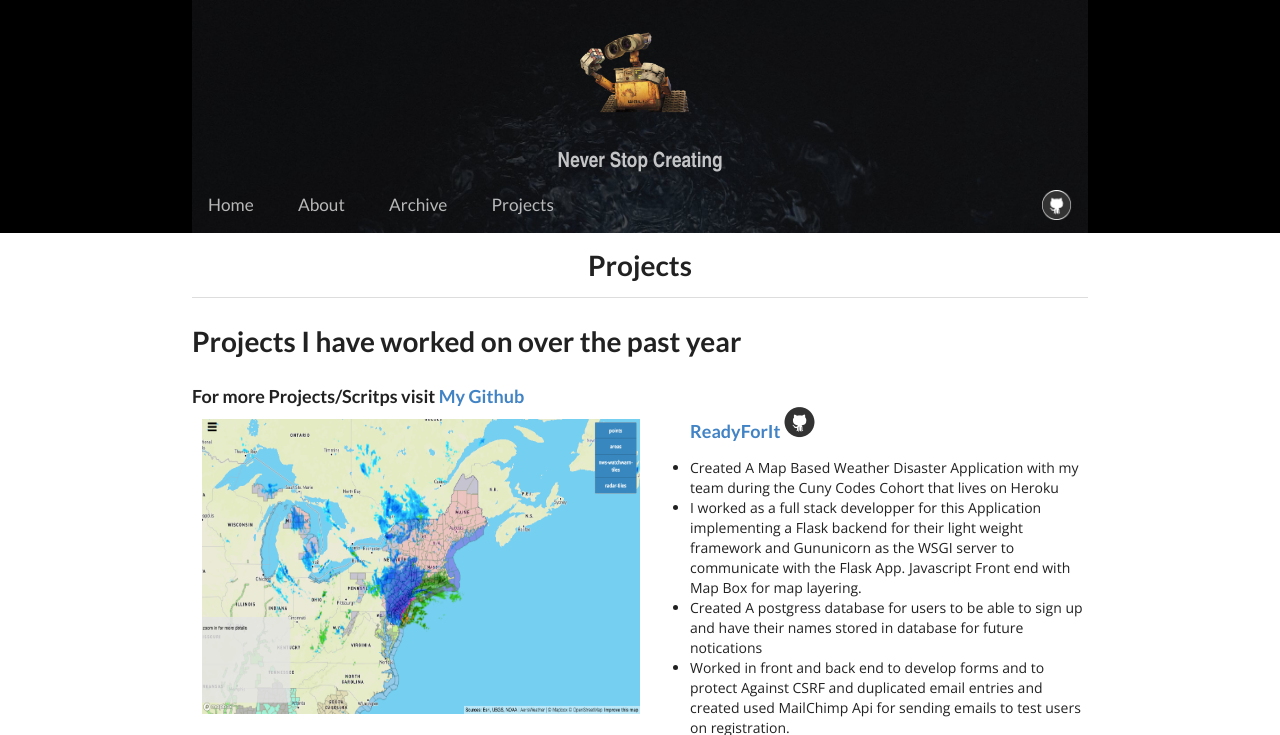
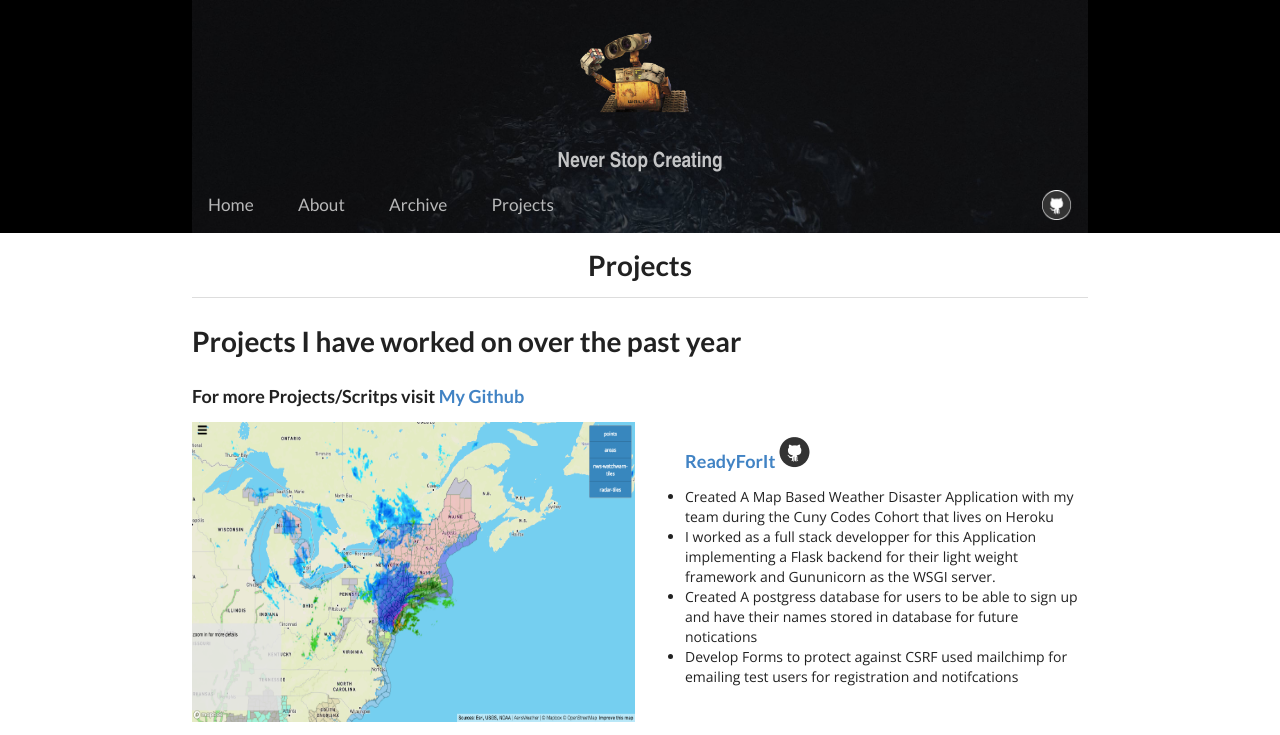
Before and after one commit to MarcusLkc/marcuslkc.github.io, a Jekyll site: the page built from projects.html, in a window 1280 px wide, cut to the strip 0-735 px from the top of the page. Built offline with Jekyll 4.4.1, drawn with Linux system fonts in a browser that asks for light colours.

Commit message:
Updated changes for larger sreens

```diff
--- a/assets/css/main.css
+++ b/assets/css/main.css
@@ -158,23 +158,25 @@
 
 .container > div {
     display: flex;
-    justify-content: center;
-    align-items: center;
+    justify-content: left;
+    align-items: left;
+    padding-bottom: 10px;
 }
 
 .container {
     display: grid;
     grid-template-columns: 1fr 1fr;
     grid-template-rows: repeat(6, 300px);
-    grid-gap: 20px;
+    grid-row-gap: 20px;
+    grid-column-gap: 10px;
+    min-width: 0;
+    min-height: 0;
+    overflow-wrap: normal;
 }
 
 .container > div > a > img {
     width: 500px;
     height: 300px;
-    margin: 10px;
-    border: 5px;
-    padding-bottom: 5px;
 
 }
 .imageclass {
--- a/assets/css/mobile.css
+++ b/assets/css/mobile.css
@@ -4,7 +4,7 @@
     }
 }
 
-@media all and (max-width: 600px) {
+@media all and (max-width: 700px) {
     .right.menu {
         display: none !important;
     }
--- a/projects.html
+++ b/projects.html
@@ -20,13 +20,10 @@
             <li> Created A Map Based Weather Disaster Application with my team during the Cuny Codes Cohort that lives on
                 Heroku
             </li>
-            <li>I worked as a full stack developper for this Application implementing a Flask  backend for their light weight framework and Gununicorn as the WSGI server
-                to communicate with the Flask App. Javascript Front end with Map Box for map layering.
+            <li>I worked as a full stack developper for this Application implementing a Flask  backend for their light weight framework and Gununicorn as the WSGI server.
             </li>
             <li>Created A postgress database for users to be able to sign up and have their names stored in database for future notications</li>
-            <li>Worked in front and back end to develop forms and to protect Against CSRF and duplicated email entries and created
-                used MailChimp Api for sending emails to test users on registration.
-            </li>
+            <li>Develop Forms to protect against CSRF used mailchimp for emailing test users for registration and notifcations</li>
             </ul>
        </div>
     <div>
```
